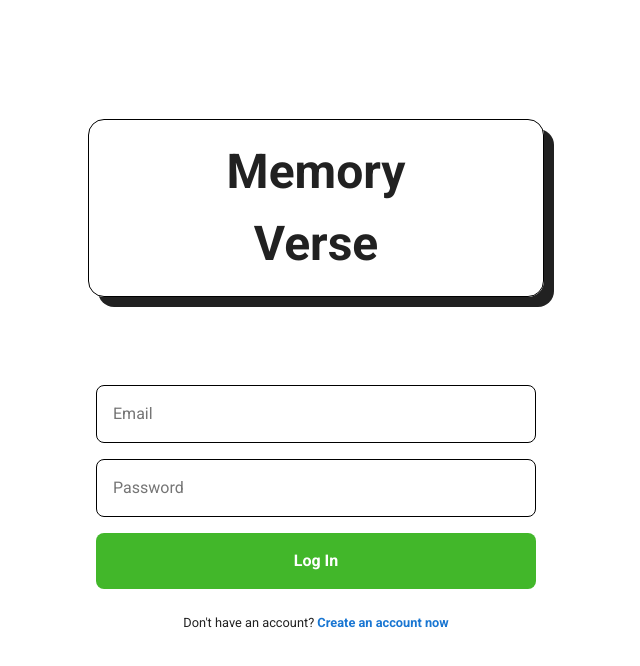
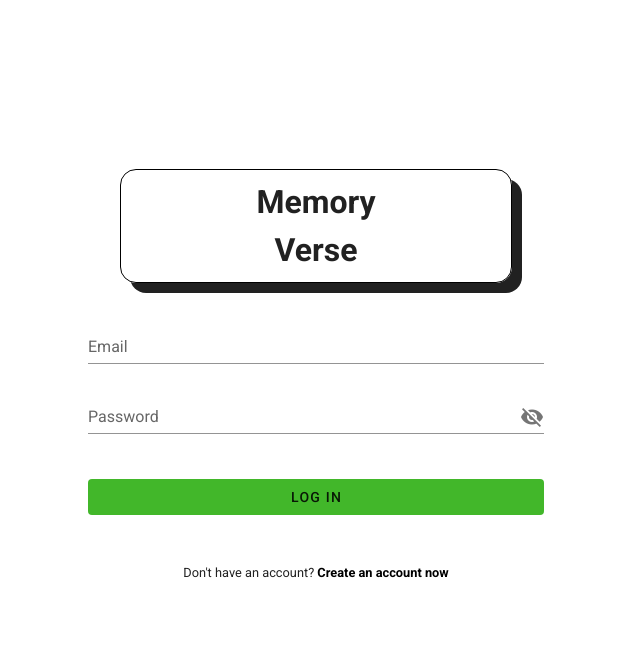
Before and after one commit to geesoon/memory-verse, a Vue app: page / in a window 1280 px wide. Shown: the top 666 px of the page, without its empty margins (324-964 px from the left). Built offline with nearby package versions, Linux system fonts and the light colour scheme.

Commit message:
refactor:ui

```diff
--- a/src/components/addNewCollection.vue
+++ b/src/components/addNewCollection.vue
@@ -17,10 +17,9 @@
       <div>
         <v-text-field
           v-model="collection.name"
-          label="Collection name*"
+          label="Name"
           required
           clearable
-          outlined
           color="whitesmoke"
         ></v-text-field>
         <div v-show="this.error != ''" class="error-message">
@@ -30,14 +29,12 @@
       <div>
         <v-select
           v-model="collection.reviewPeriod"
-          outlined
           :items="['Everyday', '3 days', '1 week', '2 weeks', '3 weeks']"
-          label="Review Period*"
+          label="Review Period"
           required
           color="whitesmoke"
         ></v-select>
       </div>
-      <div><small>*indicates required field</small></div>
       <br />
       <div>
         <v-dialog
@@ -179,6 +176,7 @@ export default {
             console.log("Fail to write to doc", err);
             this.$emit("fail");
           });
+        this.$forceUpdate();
         this.closeAddCollectionDialog();
       }
     },
--- a/src/plugins/vuetify.js
+++ b/src/plugins/vuetify.js
@@ -5,6 +5,11 @@ Vue.use(Vuetify);
 
 export default new Vuetify({
   theme: {
-    themes: {},
+    themes: {
+      light: {
+        primary: "#000000",
+        action: "#42b72a",
+      },
+    },
   },
 });
--- a/src/views/Collection.vue
+++ b/src/views/Collection.vue
@@ -18,14 +18,13 @@
         rounded
         depressed
         x-large
-        color="green"
+        color="action"
         class="review-all-btn"
         @click="reviewAll()"
-        >REVIEW ALL</v-btn
+        >Review All</v-btn
       >
       <v-dialog
         v-model="isShowAddVersePanel"
-        width="500"
         fullscreen
         hide-overlay
         transition="dialog-bottom-transition"
@@ -34,14 +33,13 @@
           <v-btn
             outlined
             rounded
-            x-small
             color="green"
-            class="add-verse-btn"
+            class="add-collection-verse-btn"
             v-bind="attrs"
             v-on="on"
             @click="showAddVersePanel()"
           >
-            ADD VERSES
+            Add Verse
           </v-btn>
         </template>
         <addCollectionBibleBookPanel
@@ -422,7 +420,7 @@ export default {
   margin-top: 1rem;
 }
 
-.add-verse-btn {
+.add-collection-verse-btn {
   margin: 1rem 0rem;
 }
 </style>
--- a/src/views/Dashboard.vue
+++ b/src/views/Dashboard.vue
@@ -4,7 +4,7 @@
     <header-drawer />
 
     <!-- Main content -->
-    <router-view class="content-view"></router-view>
+    <router-view class="content-view" :key="$route.fullPath"></router-view>
 
     <!-- Mobile navigation drawer -->
     <v-bottom-navigation
@@ -13,6 +13,7 @@
       fixed
       mandatory
       app
+      flat
       class="nav-bottom"
     >
       <v-btn value="home" @click="changeRoute('main')">
--- a/src/views/Home.vue
+++ b/src/views/Home.vue
@@ -29,7 +29,7 @@
         </div>
       </div>
     </div>
-    <div class="bible-books">
+    <!-- <div class="bible-books">
       <div class="bible-books-bar">
         <div class="section-title">Bible Books</div>
         <v-dialog
@@ -67,20 +67,20 @@
           {{ bibleBooks[n - 1].abbreviation }}
         </div>
       </div>
-    </div>
+    </div> -->
   </section>
 </template>
 
 <script>
 import firebase from "firebase";
 import Collection from "../apis/collection";
-import bibleBookPanel from "../components/bibleBookPanel";
+// import bibleBookPanel from "../components/bibleBookPanel";
 import booksChapter from "../data/book.json";
 
 export default {
-  components: {
-    bibleBookPanel,
-  },
+  // components: {
+  //   bibleBookPanel,
+  // },
   data: () => ({
     selectedBookId: "",
     isShowAllBook: false,
--- a/src/views/Login.vue
+++ b/src/views/Login.vue
@@ -2,11 +2,25 @@
   <v-container class="login-container">
     <div class="home-title">Memory<br />Verse</div>
     <section class="login-form-container">
-      <form class="login-form" @submit.prevent="login">
-        <input v-model="email" type="text" placeholder="Email" />
-        <input v-model="password" type="password" placeholder="Password" />
-        <button type="submit" class="login-btn">Log In</button>
-      </form>
+      <v-form class="login-form" @submit.prevent="login" v-if="!isLoading">
+        <v-text-field label="Email" v-model="email"></v-text-field>
+        <v-text-field
+          :append-icon="showPassword ? 'mdi-eye' : 'mdi-eye-off'"
+          :type="showPassword ? 'text' : 'password'"
+          label="Password"
+          @click:append="showPassword = !showPassword"
+          v-model="password"
+        ></v-text-field>
+        <br />
+        <v-btn depressed color="action" @click="login">Log In</v-btn>
+      </v-form>
+      <div v-else style="text-align: center">
+        <p>Logging you in...</p>
+        <v-progress-circular
+          indeterminate
+          color="primary"
+        ></v-progress-circular>
+      </div>
       <div class="sign-in-tip">
         <span
           >Don't have an account?
@@ -16,7 +30,8 @@
         >
       </div>
     </section>
-    <loading-overlay :active="isLoading" :is-full-page="fullPage" />
+
+    <!-- <loading-overlay :active="isLoading" :is-full-page="fullPage" /> -->
   </v-container>
 </template>
 
@@ -32,6 +47,12 @@ export default {
       password: "",
       isLoading: false,
       fullPage: true,
+      rules: {
+        required: (value) => !!value || "Required.",
+        min: (v) => v.length >= 8 || "Min 8 characters",
+        emailMatch: () => `The email and password you entered don't match`,
+      },
+      showPassword: false,
     };
   },
   methods: {
@@ -72,14 +93,18 @@ export default {
 
 <style>
 .login-form-container {
-  margin: 3rem 0rem;
+  display: flex;
+  flex-direction: column;
+  justify-content: center;
+  align-items: center;
+  margin: 1rem;
 }
 
 /* Memory Verse title */
 .home-title {
-  margin: 1rem;
-  padding: 1rem;
-  font-size: 3rem;
+  margin: 1rem 3rem;
+  padding: 0.5rem;
+  font-size: 2rem;
   font-weight: bold;
   text-align: center;
   border: 1px solid black;
@@ -95,7 +120,7 @@ a {
 
 .sign-in-tip {
   text-align: center;
-  margin: 1rem 0rem;
+  margin: 3rem 0rem;
   font-size: 0.8rem;
 }
 
@@ -108,7 +133,7 @@ a {
   flex-direction: column;
   justify-content: space-around;
   align-content: center;
-  margin: 1rem;
+  width: 100%;
 }
 
 .login-form > input {
@@ -119,35 +144,13 @@ a {
   margin: 0.5rem;
 }
 
-.login-btn {
-  font-size: 1rem;
-  border: none;
-  font-weight: bold;
-  padding: 1rem;
-  margin: 0.5rem;
-  border-radius: 0.5rem;
-  background: var(--action);
-  color: white !important;
-}
-
-.guest-btn {
-  font-size: 1rem;
-  border: none;
-  font-weight: bold;
-  padding: 1rem;
-  margin: 0.5rem;
-  margin-bottom: 5rem;
-  border-radius: 0.5rem;
-  color: white !important;
-  background: #42b72a;
-}
-
 .login-container {
   display: flex;
   flex-direction: column;
   justify-content: center;
   align-content: center;
   min-height: 100%;
+  max-width: 100%;
 }
 
 @media only screen and (min-width: 768px) {
--- a/src/views/Register.vue
+++ b/src/views/Register.vue
@@ -7,11 +7,26 @@
         <p>Create your own verse collection with an account.</p>
       </div>
     </div>
-    <form @submit.prevent="register" class="register-form">
-      <input type="text" placeholder="Email" v-model="email" />
-      <input type="password" placeholder="Password" v-model="password" />
-      <button>Sign Up</button>
-    </form>
+    <v-form @submit.prevent="register" class="register-form" v-if="!isLoading">
+      <v-text-field
+        label="Email"
+        v-model="email"
+        :rules="[rules.email]"
+      ></v-text-field>
+      <v-text-field
+        :append-icon="showPassword ? 'mdi-eye' : 'mdi-eye-off'"
+        :type="showPassword ? 'text' : 'password'"
+        :rules="[rules.required, rules.min]"
+        label="Password"
+        @click:append="showPassword = !showPassword"
+        v-model="password"
+      ></v-text-field>
+      <v-btn depressed @click="register" color="action">Sign Up</v-btn>
+    </v-form>
+    <div v-else style="text-align: center">
+      <p>Registering...</p>
+      <v-progress-circular indeterminate color="primary"></v-progress-circular>
+    </div>
     <div class="sign-in-tip">
       <span
         >Already have an account?
@@ -29,6 +44,16 @@ export default {
     return {
       email: "",
       password: "",
+      showPassword: false,
+      rules: {
+        required: (value) => !!value || "Required.",
+        min: (v) => v.length >= 8 || "Min 8 characters",
+        email: (value) => {
+          const pattern = /^(([^<>()[\]\\.,;:\s@"]+(\.[^<>()[\]\\.,;:\s@"]+)*)|(".+"))@((\[[0-9]{1,3}\.[0-9]{1,3}\.[0-9]{1,3}\.[0-9]{1,3}])|(([a-zA-Z\-0-9]+\.)+[a-zA-Z]{2,}))$/;
+          return pattern.test(value) || "Invalid e-mail.";
+        },
+      },
+      isLoading: false,
     };
   },
   methods: {
@@ -36,11 +61,16 @@ export default {
       this.$router.push({ path: "/" });
     },
     register() {
+      this.isLoading = true;
+      setTimeout(() => {
+        console.log("waiting");
+      }, 200);
       firebase
         .auth()
         .createUserWithEmailAndPassword(this.email, this.password)
         .then(() => {
           alert("Successfully registered! Please login.");
+          this.isLoading = false;
           this.$router.push("/");
         })
         .catch((error) => {
@@ -57,6 +87,7 @@ export default {
   flex-direction: column;
   justify-content: center;
   align-items: center;
+  max-width: 100%;
   min-width: 100%;
   min-height: 100%;
 }
@@ -98,6 +129,7 @@ export default {
   align-content: center;
   height: 20vh;
   width: 100%;
+  padding: 0rem 1rem;
   margin-top: 3rem;
   margin-bottom: 3rem;
 }
```
